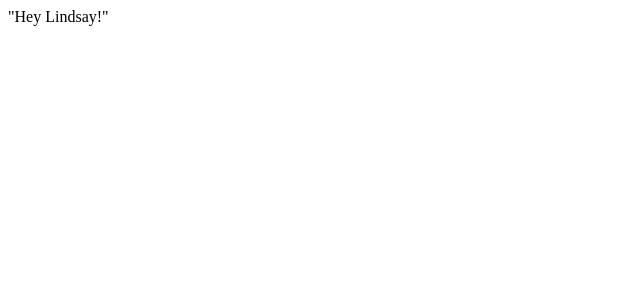
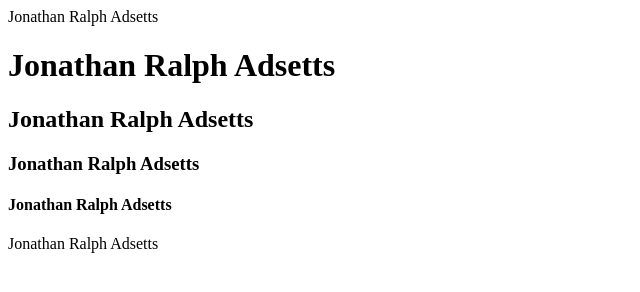
Before and after one commit to jadsetts/jadsetts.github.io, a plain HTML site: page index.html in a window 1280 px wide. Shown: the whole page, without its empty margins (0-640 px from the left). Drawn offline with Linux system fonts and the light colour scheme.

Commit message:
Update index.html

```diff
--- a/index.html
+++ b/index.html
@@ -1 +1,6 @@
-"Hey Lindsay!"
+<a> Jonathan Ralph Adsetts </a>
+<h1> Jonathan Ralph Adsetts </h1>
+<h2> Jonathan Ralph Adsetts </h2>
+<h3> Jonathan Ralph Adsetts </h3>
+<h4> Jonathan Ralph Adsetts </h4>
+Jonathan Ralph Adsetts
```
